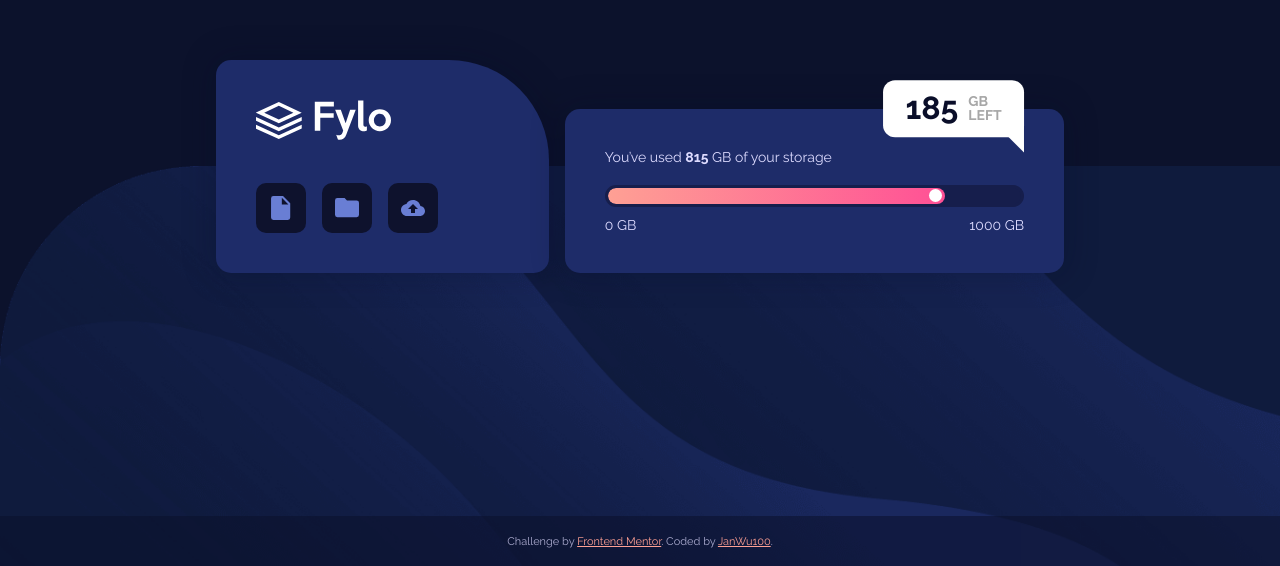
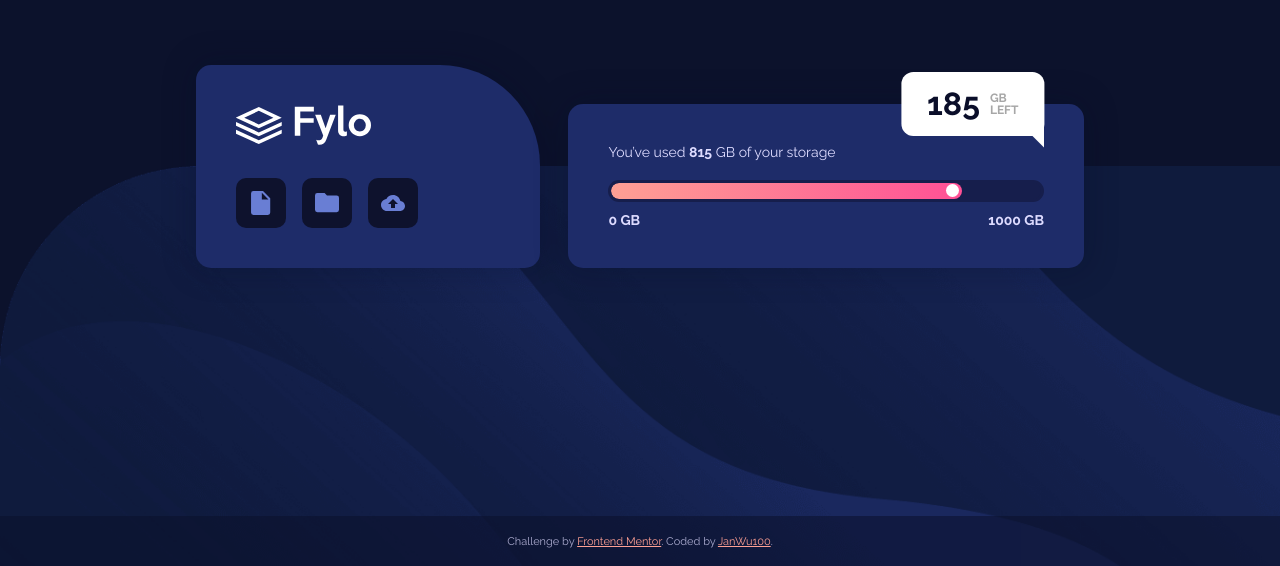
Before and after one commit to JanWu100/fylo-data-storage-component-master, a plain HTML site: page index.html in a window 1280 px wide. Shown: the part 234-800 px from the top of the page. Drawn offline with Linux system fonts and the light colour scheme.

Commit message:
fix styling

```diff
--- a/css/style.css
+++ b/css/style.css
@@ -32,7 +32,7 @@ p {
 .fylo {
   padding: 26px;
   width: 100%;
-  max-width: 900px;
+  max-width: 940px;
 }
 .grid {
   display: grid;
@@ -48,7 +48,7 @@ p {
   padding: 40px;
   width: 100%;
   height: fit-content;
-  max-width: 500px;
+  max-width: 440px;
   -webkit-box-shadow: 0px 0px 30px 4px rgba(0, 12, 38, 0.25);
   -moz-box-shadow: 0px 0px 30px 4px rgba(0, 12, 38, 0.25);
   box-shadow: 0px 0px 30px 4px rgba(0, 12, 38, 0.25);
@@ -64,7 +64,7 @@ p {
 
 .btn-wrapper {
   display: flex;
-  margin-top: 40px;
+  margin-top: 30px;
   gap: 1rem;
 }
 
@@ -132,6 +132,7 @@ p {
 .storage-panel-values {
   display: flex;
   justify-content: space-between;
+  font-weight: 700;
 }
 
 .popup {
@@ -142,7 +143,7 @@ p {
   width: fit-content;
   gap: 10px;
   background-color: white;
-  padding: 0.8rem 1.4rem;
+  padding: 1rem 1.6rem;
   left: 50%;
   top: 100%;
   transform: translate(-50%, -50%);
@@ -150,7 +151,6 @@ p {
 }
 .popup p {
   line-height: 1;
-
   font-weight: 700;
 }
 
@@ -167,6 +167,7 @@ p {
 }
 
 .popup-desc {
+  font-size: 12px;
   color: rgb(167, 167, 167);
 }
 
@@ -217,7 +218,11 @@ footer {
   }
   .grid {
     grid-template-columns: 1fr 1.5fr;
-    gap: 1rem;
+    gap: 1.8rem;
+  }
+  .tab {
+  max-width: initial;
+
   }
   .popup {
     left: calc(100% - 40px);
```
